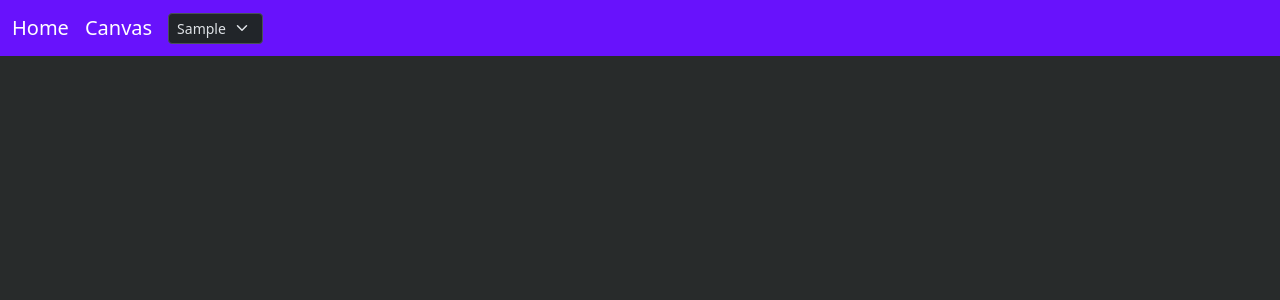
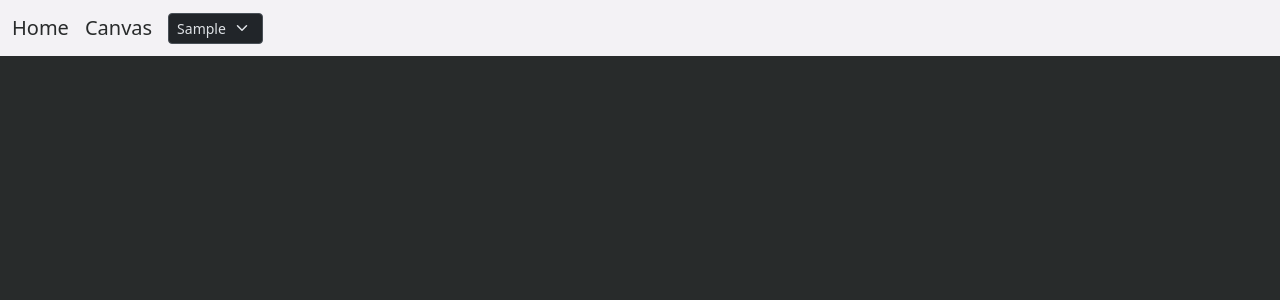
Before and after one commit to Bluesteel30/googleclassroom-canvas-unifier, a Flask app: template templates/gc.html in a window 1280 px wide. Shown: the top 300 px of the page. Run offline with Flask 3, Linux system fonts and the light colour scheme; the template is opened without the code that fills it: most values are stand-ins (such as "Sample title", 1, 10 or a date in 2020); parts of the project's set-up code (start-up, migrations or seed data) failed here and were passed over.

Commit message:
Made some edits to the HTMl, mainly the banner color. Also changed the HTML titles.

```diff
--- a/templates/gc.html
+++ b/templates/gc.html
@@ -5,16 +5,16 @@
 
     <meta charset="UTF-8">
     <meta name="viewport" content="width=device-width, initial-scale=1.0">
-    <title>Classroom</title>
+    <title>Assignment Unifier-Classroom</title>
     <link rel="stylesheet" href="{{ url_for('static', filename='style.css') }}">
     <link href="https://cdn.jsdelivr.net/npm/bootstrap@5.3.7/dist/css/bootstrap.min.css" rel="stylesheet" integrity="sha384-LN+7fdVzj6u52u30Kp6M/trliBMCMKTyK833zpbD+pXdCLuTusPj697FH4R/5mcr" crossorigin="anonymous">
 </head>
 <body style="background-color:#282b2b;">
     <div class="mb-4">
-    <nav class="navbar fixed-top" style="background-color: #6812fc;" data-bs-theme="dark">
+    <nav class="navbar fixed-top" style="background-color: #f3f2f5;" data-bs-theme="dark">
     <div class="container-fluid justify-content-start">
-    <a class="navbar-brand" href="/" role="link">Home</a>
-    <a class="navbar-brand" href="/canvas" role="link">Canvas</a>
+    <a class="navbar-brand" href="/" role="link" style="color: #282b2b;">Home</a>
+    <a class="navbar-brand" href="/canvas" role="link" style="color: #282b2b;">Canvas</a>
 
       <div class="dropdown">
 
```
Also changed, not shown: templates/canvas.html (+4 -4 lines), templates/index.html (+4 -4 lines), static/style.css (line endings or trailing spaces).
